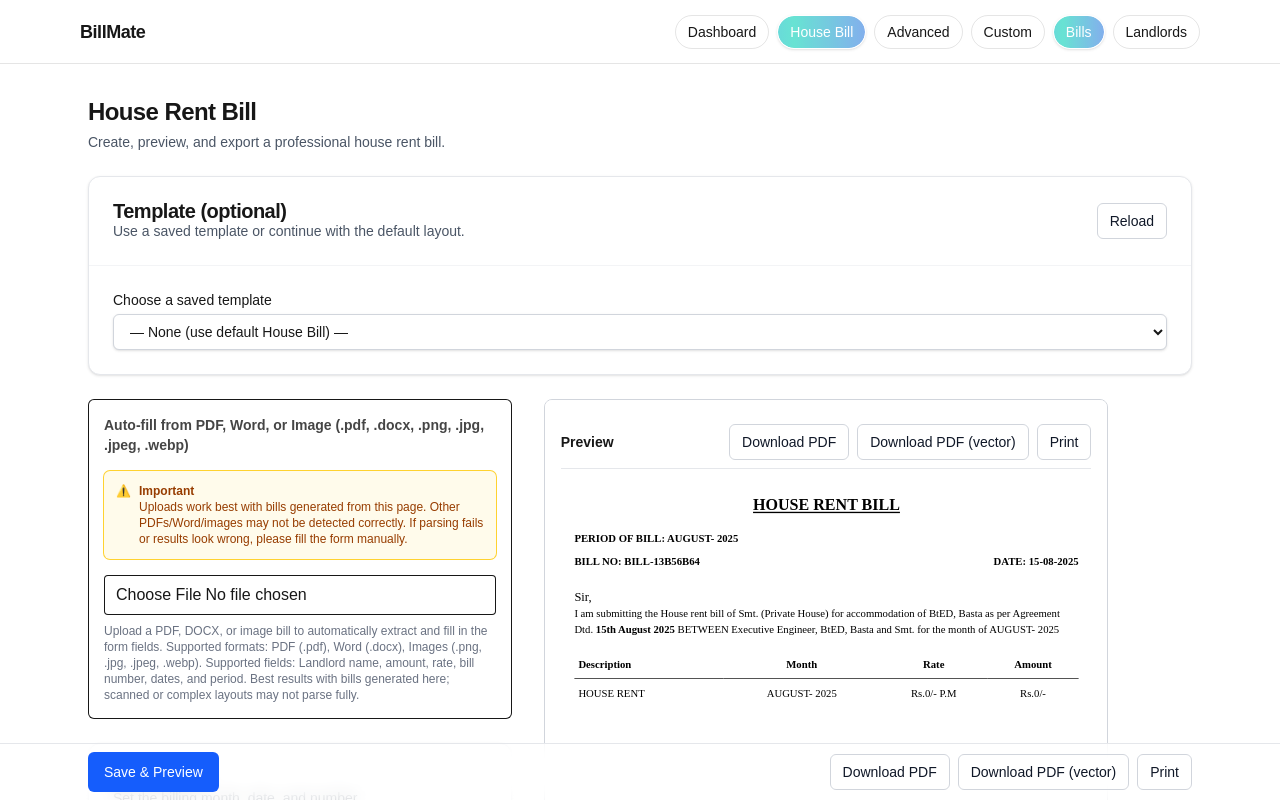
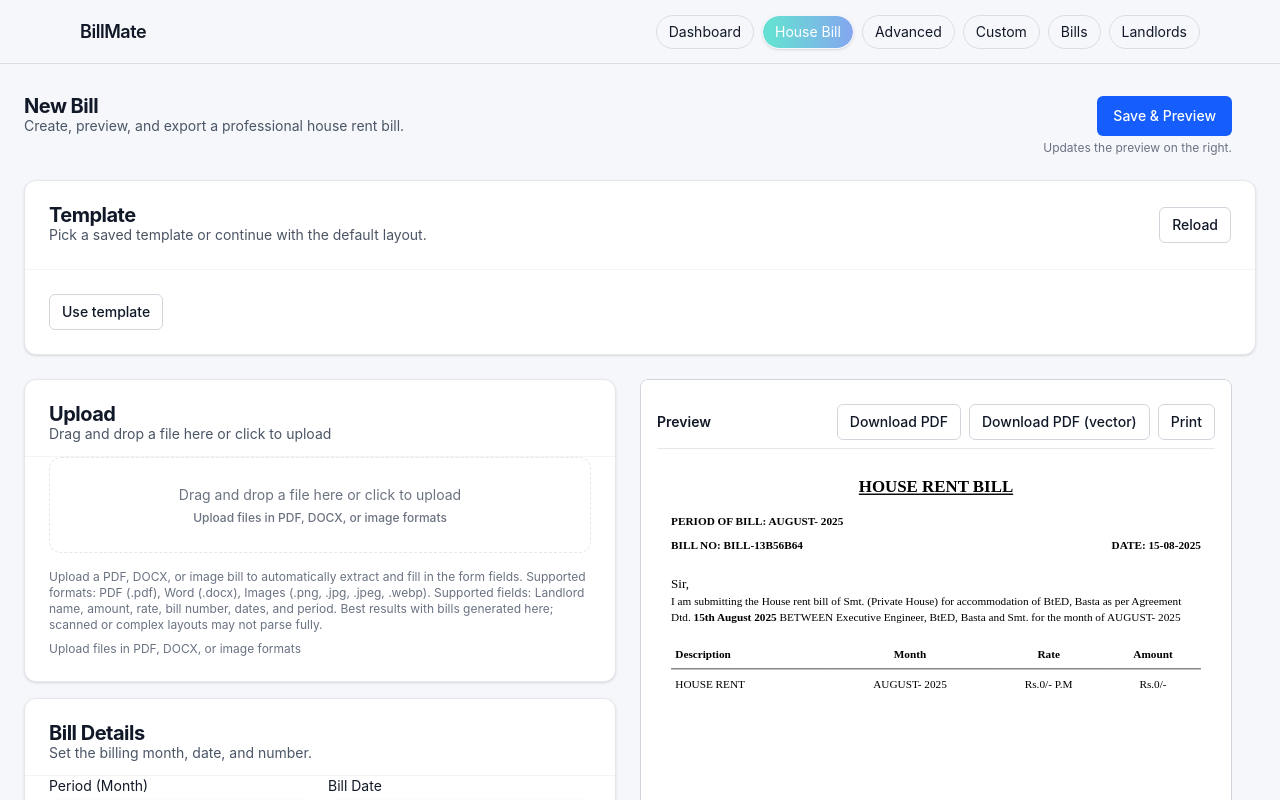
Before and after one commit to ShadowChaser/billgenerator, a Next.js app: page /bills/new in a window 1280 px wide. Shown: the top 800 px of the page. Built offline with nearby package versions, Linux system fonts and the light colour scheme.

Commit message:
Css fixes

```diff
--- a/src/app/bills/new/page.tsx
+++ b/src/app/bills/new/page.tsx
@@ -12,7 +12,6 @@ import type { Landlord, Bill } from "@/lib/types";
 
 import { Button } from "@/components/ui/button";
 import { PreviewPanel } from "@/components/PreviewPanel";
-import { FooterActions } from "@/components/FooterActions";
 import { PaymentSignatureSection } from "@/components/PaymentSignatureSection";
 import { BillDetailsSection } from "@/components/BillDetailsSection";
 import { LandlordSection } from "@/components/LandlordSection";
@@ -66,6 +65,7 @@ export default function NewBillPage() {
   const [landlords, setLandlords] = useState<Landlord[]>([]);
   const [saving, setSaving] = useState(false);
   const [previewHtml, setPreviewHtml] = useState<string | null>(null);
+  const [showUploadHelp, setShowUploadHelp] = useState(false);
   const { previewContainerRef, previewInnerRef, previewScale, baseHeight } =
     usePreviewLayout(previewHtml);
   // Track pending file reads for template image/signature fields to avoid race conditions
@@ -134,6 +134,7 @@ export default function NewBillPage() {
     templates.find((t) => t.id === selectedTemplateId) || null;
   const [templateForm, setTemplateForm] = useState<Record<string, string>>({});
   const [templateErrors, setTemplateErrors] = useState<string[]>([]);
+  const [showTemplateSelector, setShowTemplateSelector] = useState(false);
 
   // Landlord signature sync + file input/name management
   const { signatureFileName, setSignatureFileName, fileInputRef } =
@@ -775,26 +776,40 @@ export default function NewBillPage() {
     });
 
   return (
-    <div className="h-screen overflow-hidden">
-      <div className="grid gap-6 max-w-6xl mx-auto px-3 sm:px-6 pt-6 sm:pt-8 pb-28 sm:pb-32 overflow-auto min-w-0 h-full">
-        <div className="flex items-start justify-between gap-3">
+    <div className="min-h-screen">
+      <div className="grid gap-6 max-w-7xl xl:max-w-[1400px] 2xl:max-w-[1600px] mx-auto px-3 sm:px-6 pt-6 sm:pt-8 pb-20 sm:pb-24 min-w-0">
+        {/* Header with primary action (non-sticky) */}
+        <div className="flex flex-col sm:flex-row sm:items-start sm:justify-between gap-3">
           <div>
-            <h1 className="text-2xl font-semibold tracking-tight">
-              House Rent Bill
-            </h1>
-            <p className="text-sm text-gray-600 mt-1">
-              Create, preview, and export a professional house rent bill.
-            </p>
+            <CardTitle className="text-base">New Bill</CardTitle>
+            <CardDescription>Create, preview, and export a professional house rent bill.</CardDescription>
+          </div>
+          <div className="flex flex-col items-end gap-1">
+            <Button
+              type="button"
+              disabled={saving}
+              onClick={() => {
+                if (selectedTemplateId) {
+                  submitFromTemplate();
+                } else {
+                  formRef.current?.requestSubmit();
+                }
+              }}
+              title="Save and update preview"
+            >
+              {saving ? "Saving..." : "Save & Preview"}
+            </Button>
+            <span className="text-xs text-gray-500">Updates the preview on the right.</span>
           </div>
         </div>
 
-        {/* Template (optional) selector */}
+        {/* Template selector following requested pattern */}
         <Card className="w-full md:col-span-2">
           <CardHeader className="flex items-center justify-between gap-3 sm:flex-row sm:items-center">
             <div>
-              <CardTitle className="text-base">Template (optional)</CardTitle>
+              <CardTitle className="text-base">Template</CardTitle>
               <CardDescription>
-                Use a saved template or continue with the default layout.
+                Pick a saved template or continue with the default layout.
               </CardDescription>
             </div>
             <Button
@@ -806,7 +821,16 @@ export default function NewBillPage() {
               Reload
             </Button>
           </CardHeader>
-          <CardContent>
+          <CardContent className="space-y-3">
+            <Button
+              type="button"
+              variant="outline"
+              size="sm"
+              onClick={() => setShowTemplateSelector((v) => !v)}
+            >
+              Use template
+            </Button>
+            {showTemplateSelector && (
               <label className="grid gap-1">
                 <span className="text-sm">Choose a saved template</span>
                 <select
@@ -823,18 +847,19 @@ export default function NewBillPage() {
                   ))}
                 </select>
               </label>
+            )}
           </CardContent>
         </Card>
 
         {/* If a template is selected, show template UI + PdfUpload; else show the original form unchanged */}
-        <div className="grid items-start gap-8 md:grid-cols-[3fr_4fr]">
+        <div className="grid grid-cols-12 items-start gap-5 md:gap-5 xl:gap-6">
           {selectedTemplateId ? (
-            <div className="flex flex-col gap-6 w-full">
+            <div className="col-span-12 md:col-span-6 xl:col-span-6 flex flex-col gap-4 w-full">
               {(() => {
                 const tpl = selectedTemplate;
                 return (
                   <Card>
-                    <CardHeader>
+                    <CardHeader className="pb-3">
                       <CardTitle className="text-base">
                         Selected Template
                       </CardTitle>
@@ -849,24 +874,49 @@ export default function NewBillPage() {
                 );
               })()}
 
-              <div className="overflow-visible">
+              <Card className="overflow-visible">
+                <CardHeader className="pb-3">
+                  <CardTitle className="text-base">Upload</CardTitle>
+                  <CardDescription>
+                    Drag and drop a file here or click to upload
+                  </CardDescription>
+                </CardHeader>
+                <CardContent className="pt-0">
                   <PdfUpload
                     onFieldsExtracted={handleFieldsExtracted}
                     onNextMonthBill={handleNextMonthBill}
                     disabled={saving}
                   />
+                  <p className="text-xs text-gray-500 mt-2 hidden lg:block">
+                    Upload files in PDF, DOCX, or image formats
+                  </p>
+                  <div className="lg:hidden mt-2">
+                    <button
+                      type="button"
+                      className="text-xs text-blue-500 hover:underline"
+                      onClick={() => setShowUploadHelp((v) => !v)}
+                    >
+                      {showUploadHelp ? "Hide details" : "Show details"}
+                    </button>
+                    {showUploadHelp && (
+                      <p className="text-xs text-gray-500 mt-1">
+                        Supported formats: PDF (.pdf), Word (.docx), Images (.png, .jpg, .jpeg, .webp). Best results with bills generated here; scanned or complex layouts may not parse fully.
+                      </p>
+                    )}
                   </div>
+                </CardContent>
+              </Card>
 
               {/* Dynamic fields for selected template */}
               {selectedTemplate && (
                 <Card>
-                  <CardHeader>
+                  <CardHeader className="pb-3">
                     <CardTitle className="text-base">Template Fields</CardTitle>
                     <CardDescription>
                       Fill the values used to render the template.
                     </CardDescription>
                   </CardHeader>
-                  <CardContent className="grid grid-cols-1 gap-4">
+                  <CardContent className="pt-0 grid grid-cols-1 gap-4">
                     {selectedTemplate.fields.map((f) => {
                       const val = templateForm[f.id] ?? "";
                       const setVal = (v: string) =>
@@ -996,8 +1046,8 @@ export default function NewBillPage() {
                 </div>
               )}
 
-              {/* Primary action only; export/print live in the Preview toolbar */}
-              <div className="flex flex-col sm:flex-row sm:flex-wrap gap-3">
+              {/* Primary action (non-sticky) */}
+              <div className="pt-2">
                 <Button
                   type="button"
                   disabled={saving}
@@ -1008,27 +1058,53 @@ export default function NewBillPage() {
               </div>
             </div>
           ) : (
+            <div className="col-span-12 md:col-span-6 xl:col-span-6">
               <form
                 ref={formRef}
-              className="flex flex-col gap-6 w-full min-w-0 break-words"
+                className="flex flex-col gap-4 w-full min-w-0 break-words"
                 onSubmit={form.handleSubmit(onSubmit)}
               >
-              <div className="overflow-visible">
+              <Card className="overflow-visible">
+                <CardHeader className="pb-3">
+                  <CardTitle className="text-base">Upload</CardTitle>
+                  <CardDescription>
+                    Drag and drop a file here or click to upload
+                  </CardDescription>
+                </CardHeader>
+                <CardContent className="pt-0">
                   <PdfUpload
                     onFieldsExtracted={handleFieldsExtracted}
                     onNextMonthBill={handleNextMonthBill}
                     disabled={saving}
                   />
+                  <p className="text-xs text-gray-500 mt-2 hidden lg:block">
+                    Upload files in PDF, DOCX, or image formats
+                  </p>
+                  <div className="lg:hidden mt-2">
+                    <button
+                      type="button"
+                      className="text-xs text-blue-500 hover:underline"
+                      onClick={() => setShowUploadHelp((v) => !v)}
+                    >
+                      {showUploadHelp ? "Hide details" : "Show details"}
+                    </button>
+                    {showUploadHelp && (
+                      <p className="text-xs text-gray-500 mt-1">
+                        Supported formats: PDF (.pdf), Word (.docx), Images (.png, .jpg, .jpeg, .webp). Best results with bills generated here; scanned or complex layouts may not parse fully.
+                      </p>
+                    )}
                   </div>
+                </CardContent>
+              </Card>
 
               <Card>
-                <CardHeader>
-                  <CardTitle className="text-base">Bill details</CardTitle>
+                <CardHeader className="pb-3">
+                  <CardTitle className="text-base">Bill Details</CardTitle>
                   <CardDescription>
                     Set the billing month, date, and number.
                   </CardDescription>
                 </CardHeader>
-                <CardContent>
+                <CardContent className="pt-0">
                   <BillDetailsSection
                     form={form}
                     onGenerateBillNumber={() => {
@@ -1042,13 +1118,13 @@ export default function NewBillPage() {
               </Card>
 
               <Card>
-                <CardHeader>
+                <CardHeader className="pb-3">
                   <CardTitle className="text-base">Landlord</CardTitle>
                   <CardDescription>
                     Choose a saved landlord or enter details manually.
                   </CardDescription>
                 </CardHeader>
-                <CardContent>
+                <CardContent className="pt-0">
                   <LandlordSection
                     form={form}
                     landlordMode={landlordMode}
@@ -1059,7 +1135,7 @@ export default function NewBillPage() {
               </Card>
 
               <Card>
-                <CardHeader>
+                <CardHeader className="pb-3">
                   <CardTitle className="text-base">
                     Payment & Signature
                   </CardTitle>
@@ -1067,7 +1143,7 @@ export default function NewBillPage() {
                     Enter rent amount and optionally attach a signature image.
                   </CardDescription>
                 </CardHeader>
-                <CardContent className="grid grid-cols-1 sm:grid-cols-2 gap-3 sm:gap-4 min-w-0">
+                <CardContent className="pt-0 grid grid-cols-1 sm:grid-cols-2 gap-3 sm:gap-4 min-w-0">
                   <label className="grid gap-1">
                     <span className="text-sm">Rate (Rs./P.M)</span>
                     <input
@@ -1094,14 +1170,17 @@ export default function NewBillPage() {
                 </CardContent>
               </Card>
 
-              <div className="flex flex-col sm:flex-row sm:flex-wrap gap-3">
+              {/* Primary action (non-sticky) */}
+              <div className="pt-2">
                 <Button disabled={saving} type="submit">
                   {saving ? "Saving..." : "Save & Preview"}
                 </Button>
               </div>
               </form>
+            </div>
           )}
           {previewHtml && (
+            <div className="col-span-12 md:col-span-6 xl:col-span-6">
               <PreviewPanel
                 title="Preview"
                 previewHtml={previewHtml}
@@ -1115,22 +1194,11 @@ export default function NewBillPage() {
                 }
                 onPrint={printPreview}
               />
+            </div>
           )}
         </div>
 
-        {/* Global sticky footer actions */}
-        <FooterActions
-          saving={saving}
-          selectedTemplateId={selectedTemplateId}
-          onSaveAndPreviewTemplate={submitFromTemplate}
-          onSaveAndPreviewForm={() => formRef.current?.requestSubmit()}
-          onExportPdf={exportPdf}
-          onExportVectorPdf={
-            selectedTemplateId ? exportTemplateVectorPdf : exportDefaultVectorPdf
-          }
-          onPrint={printPreview}
-          previewHtml={previewHtml}
-        />
+        {/* Footer removed */}
       </div>
     </div>
   );
--- a/src/app/globals.css
+++ b/src/app/globals.css
@@ -1,15 +1,28 @@
 @import "tailwindcss";
 
 :root {
-  --background: #ffffff;
-  --foreground: #171717;
+  /* Colors: light */
+  --background: #F6F7FB;
+  --foreground: #111827; /* text primary */
+  --text-secondary: #6B7280;
+  --card: #FFFFFF;
+  --border: #E5E7EB;
+  --accent: #2563EB;
+  --error: #DC2626;
+
+  /* Radii */
+  --radius-card: 16px; /* 12–16 target, prefer 16 for desktop */
+  --radius-input: 12px;
+
+  /* Shadows */
+  --shadow-subtle: 0 4px 16px rgba(0, 0, 0, 0.12);
 }
 
 @theme inline {
   --color-background: var(--background);
   --color-foreground: var(--foreground);
-  --font-sans: var(--font-geist-sans);
-  --font-mono: var(--font-geist-mono);
+  --font-sans: Inter, Roboto, system-ui, -apple-system, Segoe UI, Arial, sans-serif;
+  --font-mono: ui-monospace, SFMono-Regular, Menlo, Monaco, Consolas, "Liberation Mono", "Courier New", monospace;
 }
 
 @media (prefers-color-scheme: dark) {
@@ -22,7 +35,7 @@
 body {
   background: var(--background);
   color: var(--foreground);
-  font-family: Arial, Helvetica, sans-serif;
+  font-family: Inter, Roboto, system-ui, -apple-system, Segoe UI, Arial, Helvetica, sans-serif;
   margin: 0; /* prevent default 8px margin that can cause scroll */
 }
 
@@ -123,3 +136,41 @@ img, video, canvas, svg {
 .scrollbar-white:hover::-webkit-scrollbar-thumb {
   background-color: #ffffff; /* stay white on hover */
 }
+
+/* Typography scale */
+.type-h1 { font-size: 28px; line-height: 36px; font-weight: 600; }
+.type-h2 { font-size: 18px; line-height: 28px; font-weight: 600; }
+.type-body { font-size: 14px; line-height: 22px; font-weight: 400; }
+.type-label { font-size: 12px; line-height: 16px; font-weight: 500; }
+
+/* Focus ring utility (outside outline) */
+.focus-ring:focus-visible {
+  outline: 2px solid var(--accent);
+  outline-offset: 2px;
+}
+
+/* Subtle shadow */
+.shadow-subtle { box-shadow: var(--shadow-subtle); }
+
+/* Card & input base tokens (optional helpers) */
+.card-surface {
+  background: var(--card);
+  border: 1px solid var(--border);
+  border-radius: var(--radius-card);
+}
+.input-base {
+  background: #fff;
+  border: 1px solid var(--border);
+  border-radius: var(--radius-input);
+}
+
+/* Dashed upload zone */
+.drag-zone {
+  border: 1px dashed var(--border);
+  border-radius: 12px;
+  background: transparent;
+}
+.drag-zone.drag-over {
+  border-color: var(--accent);
+  background: color-mix(in srgb, var(--accent) 4%, transparent);
+}
--- a/src/components/HeaderNav.tsx
+++ b/src/components/HeaderNav.tsx
@@ -17,7 +17,11 @@ export default function HeaderNav() {
     { href: "/landlords", label: "Landlords" },
   ];
 
-  const isActive = (href: string) => pathname === href || (href !== "/" && pathname.startsWith(href));
+  const isActive = (href: string) => {
+    // Only highlight parent index routes on exact match
+    if (href === "/bills") return pathname === "/bills";
+    return pathname === href || (href !== "/" && pathname.startsWith(href));
+  };
 
   const linkClass = (href: string) => {
     const active = isActive(href);
--- a/src/components/HeaderNavRefactored.tsx
+++ b/src/components/HeaderNavRefactored.tsx
@@ -19,7 +19,10 @@ export default function HeaderNavRefactored() {
     { href: "/landlords", label: "Landlords" },
   ];
 
-  const isActive = (href: string) => pathname === href || (href !== "/" && pathname.startsWith(href));
+  const isActive = (href: string) => {
+    if (href === "/bills") return pathname === "/bills";
+    return pathname === href || (href !== "/" && pathname.startsWith(href));
+  };
 
   const linkClass = (href: string) => {
     const active = isActive(href);
--- a/src/components/PdfUpload.tsx
+++ b/src/components/PdfUpload.tsx
@@ -19,6 +19,8 @@ export default function PdfUpload({
   const [error, setError] = useState<string | null>(null);
   const [success, setSuccess] = useState<string | null>(null);
   const fileInputRef = useRef<HTMLInputElement>(null);
+  const [isDragOver, setIsDragOver] = useState(false);
+  const [fileName, setFileName] = useState<string | null>(null);
 
   const extractTextFromPdf = async (file: File): Promise<string> => {
     return new Promise((resolve, reject) => {
@@ -125,6 +127,99 @@ export default function PdfUpload({
       console.error("Error in DOCX extraction:", err);
       throw err;
     }
+  };
+
+  const processFile = async (file: File) => {
+    const name = file.name.toLowerCase();
+    const isPdf = name.endsWith(".pdf") || file.type.includes("pdf");
+    const isDocx = name.endsWith(".docx") || file.type === "application/vnd.openxmlformats-officedocument.wordprocessingml.document";
+    const isDoc = name.endsWith(".doc");
+    const isImage =
+      ["image/png", "image/jpeg", "image/webp"].includes(file.type) ||
+      name.endsWith(".png") ||
+      name.endsWith(".jpg") ||
+      name.endsWith(".jpeg") ||
+      name.endsWith(".webp");
+
+    if (!isPdf && !isDocx && !isImage) {
+      setError("Please select a PDF, DOCX, or Image file (.pdf, .docx, .png, .jpg, .jpeg, .webp). Legacy .doc is not supported in-browser.");
+      return;
+    }
+
+    setIsProcessing(true);
+    setError(null);
+    setSuccess(null);
+
+    try {
+      const text = isPdf
+        ? await extractTextFromPdf(file)
+        : isDocx
+        ? await extractTextFromDocx(file)
+        : isImage
+        ? await extractTextFromImage(file)
+        : (() => {
+            if (isDoc) {
+              throw new Error(
+                "Legacy .doc files are not supported in the browser. Please convert to .docx or PDF."
+              );
+            }
+            throw new Error("Unsupported file type.");
+          })();
+      const extractedFields = extractFieldsFromText(text);
+      if (Object.keys(extractedFields).length === 0) {
+        setError(
+          "No relevant information found in the file. Please check if it contains bill details."
+        );
+      } else {
+        onFieldsExtracted(extractedFields);
+        localStorage.setItem("lastExtractedFields", JSON.stringify(extractedFields));
+        const fieldCount = Object.keys(extractedFields).length;
+        setSuccess(`Successfully extracted ${fieldCount} field(s) from the file${fileName ? `: ${fileName}` : ""}!`);
+        setError(null);
+      }
+    } catch (err) {
+      console.error("Error processing file:", err);
+      if (err instanceof Error) {
+        setError(`Failed to process file: ${err.message}`);
+      } else {
+        setError("Failed to process file. Please try again.");
+      }
+    } finally {
+      setIsProcessing(false);
+      if (fileInputRef.current) fileInputRef.current.value = "";
+    }
+  };
+
+  const handleDrop = async (e: React.DragEvent<HTMLDivElement>) => {
+    e.preventDefault();
+    e.stopPropagation();
+    if (disabled || isProcessing) return;
+    setIsDragOver(false);
+    const dt = e.dataTransfer;
+    const file = dt?.files?.[0];
+    if (file) {
+      setFileName(file.name);
+      await processFile(file);
+    }
+  };
+
+  const onDragEnter = (e: React.DragEvent<HTMLDivElement>) => {
+    e.preventDefault();
+    e.stopPropagation();
+    if (disabled || isProcessing) return;
+    setIsDragOver(true);
+  };
+  const onDragLeave = (e: React.DragEvent<HTMLDivElement>) => {
+    e.preventDefault();
+    e.stopPropagation();
+    setIsDragOver(false);
+  };
+  const onDragOver = (e: React.DragEvent<HTMLDivElement>) => {
+    e.preventDefault();
+    e.stopPropagation();
+    if (disabled || isProcessing) return;
+    e.dataTransfer.dropEffect = "copy";
+    setIsDragOver(true);
   };
 
   // Extract text from image files using Tesseract OCR
@@ -515,6 +610,7 @@ export default function PdfUpload({
   ) => {
     const file = event.target.files?.[0];
     if (!file) return;
+    setFileName(file.name);
 
     const name = file.name.toLowerCase();
     const isPdf = name.endsWith(".pdf") || file.type.includes("pdf");
@@ -598,29 +694,41 @@ export default function PdfUpload({
   };
 
   return (
-    <div className="rounded-md ring-1 ring-inset p-4 grid gap-4 min-w-0 overflow-visible">
-      <div className="text-sm font-semibold opacity-80">
-        Auto-fill from PDF, Word, or Image (.pdf, .docx, .png, .jpg, .jpeg, .webp)
+    <div className="grid gap-4 min-w-0 overflow-visible">
+      <div
+        role="button"
+        tabIndex={0}
+        aria-label="Drag and drop a file here or click to upload"
+        onKeyDown={(e) => {
+          if (e.key === "Enter" || e.key === " ") fileInputRef.current?.click();
+        }}
+        onClick={() => fileInputRef.current?.click()}
+        onDragEnter={onDragEnter}
+        onDragLeave={onDragLeave}
+        onDragOver={onDragOver}
+        onDrop={handleDrop}
+        className={`drag-zone h-24 flex items-center justify-center text-center px-4 transition-colors ${
+          isDragOver ? "drag-over" : ""
+        } ${disabled ? "opacity-50 pointer-events-none" : "cursor-pointer"}`}
+      >
+        <div>
+          <div className="type-body text-[var(--text-secondary)]">
+            Drag and drop a file here or click to upload
           </div>
-      <div className="text-xs rounded-md ring-1 ring-amber-300 bg-amber-50 text-amber-800 p-3 flex items-start gap-2 break-words">
-        <span className="select-none">⚠️</span>
-        <div>
-          <div className="font-semibold">Important</div>
-          <div>
-            Uploads work best with bills generated from this page. Other PDFs/Word/images may not be detected correctly.
-            If parsing fails or results look wrong, please fill the form manually.
+          <div className="type-label text-[var(--text-secondary)] mt-1">
+            {fileName ? `Selected: ${fileName}` : "Upload files in PDF, DOCX, or image formats"}
           </div>
         </div>
       </div>
 
-      <div className="grid gap-2 min-w-0">
       <input
         ref={fileInputRef}
         type="file"
         accept=".pdf,.docx,.png,.jpg,.jpeg,.webp"
         onChange={handleFileUpload}
         disabled={disabled || isProcessing}
-          className="ring-1 ring-inset rounded px-3 py-2 bg-transparent disabled:opacity-50 w-full"
+        aria-label="File input for upload"
+        className="sr-only"
       />
 
       {isProcessing && (
@@ -637,12 +745,10 @@ export default function PdfUpload({
         <button
           type="button"
           onClick={() => {
-              // Get the last extracted fields and create next month data
             const lastExtractedFields = JSON.parse(
               localStorage.getItem("lastExtractedFields") || "{}"
             );
-              const nextMonthFields =
-                generateNextMonthFields(lastExtractedFields);
+            const nextMonthFields = generateNextMonthFields(lastExtractedFields);
             onNextMonthBill(nextMonthFields);
           }}
           className="mt-2 px-3 py-1 bg-blue-500 text-white text-xs rounded hover:bg-blue-600 transition-colors"
@@ -657,6 +763,5 @@ export default function PdfUpload({
         rate, bill number, dates, and period. Best results with bills generated here; scanned or complex layouts may not parse fully.
       </div>
     </div>
-    </div>
   );
 }
```
Lines whose indentation alone changed are shown as unchanged.
